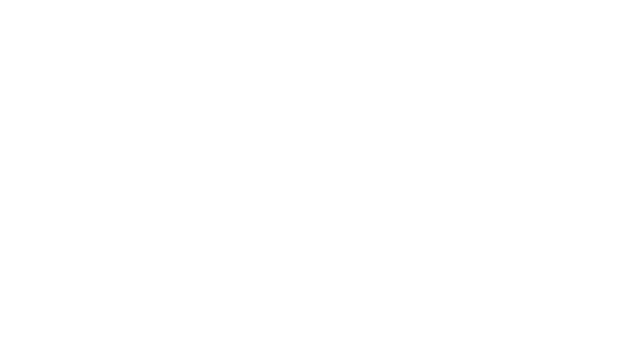
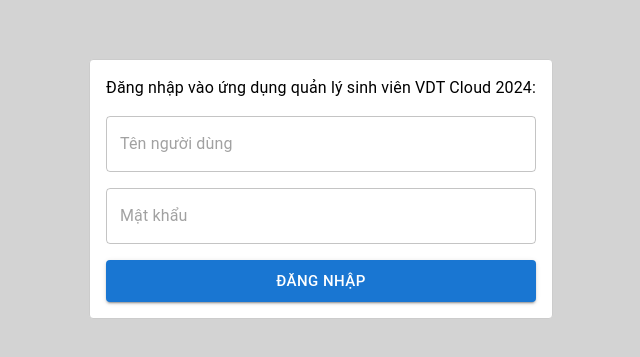
Before and after one commit to HieuNT-2306/cloud_midterm_web, a React (Create React App) app: page /login in a window 1280 px wide. Before the commit this address had no page. Shown: the part 211-568 px from the top of the page, without its empty margins (319-959 px from the left). Built offline with nearby package versions, Linux system fonts and the light colour scheme.

Commit message:
Thêm đăng nhập, đăng xuất, phân quyền, giới hạn truy cập

```diff
--- a/src/App.js
+++ b/src/App.js
@@ -1,12 +1,22 @@
 import { BrowserRouter, Routes, Route } from "react-router-dom";
 import User from './pages/user';
+import Login from "./pages/login";
+import ProtectedRoute from "./components/ProtectedRoutes";
 
 function App() {
   return (
     <div className="App">
       <BrowserRouter>
         <Routes>
-          <Route path="/" element={ <User />} />
+          <Route path="/login" element={ <Login/>} />
+          <Route
+            path="/"
+            element={
+              <ProtectedRoute>
+                <User />
+              </ProtectedRoute>
+            }
+          />
         </Routes>
       </BrowserRouter>
     </div>
--- /dev/null
+++ b/src/components/ProtectedRoutes.jsx
@@ -0,0 +1,19 @@
+import React from 'react';
+import { Navigate } from 'react-router-dom';
+import { useSelector } from 'react-redux';
+
+const ProtectedRoute = ({ children, role }) => {
+  const { user } = useSelector((state) => state.user);
+
+  if (!user) {
+    return <Navigate to="/login" />;
+  }
+
+  if (role && user.role !== role) {
+    return <Navigate to="/" />;
+  }
+
+  return children;
+};
+
+export default ProtectedRoute;
--- a/src/helper/apiClient.js
+++ b/src/helper/apiClient.js
@@ -1,8 +1,18 @@
 import { fetchBaseQuery } from '@reduxjs/toolkit/query/react';
 import log from './logger'
 
+export function getCookie(name) {
+  const value = `; ${document.cookie}`;
+  const parts = value.split(`; ${name}=`);
+  if (parts.length === 2) return parts.pop().split(';').shift();
+}
+
 const customBaseQuery = fetchBaseQuery({
   baseUrl: process.env.REACT_APP_API_URL,
+  credentials: 'include',
+  prepareHeaders: (headers, { getState }) => {
+    return headers;
+  }
 });
 
 const baseQueryWithLogging = async (args, api, extraOptions) => {
--- a/src/index.js
+++ b/src/index.js
@@ -7,10 +7,12 @@ import globalReducer from './state'
 import { Provider } from 'react-redux';
 import { setupListeners } from '@reduxjs/toolkit/query';
 import { api } from './state/api';
+import userReducer from './state/userSlice';
 
 const store = configureStore({
   reducer: {
     global: globalReducer,
+    user: userReducer,
     [api.reducerPath]: api.reducer,
   },
   middleware: (getDefault) => getDefault().concat(api.middleware),
--- /dev/null
+++ b/src/pages/login/index.jsx
@@ -0,0 +1,101 @@
+import React, { useState } from 'react';
+import { useNavigate } from 'react-router-dom';
+import { useDispatch } from 'react-redux';
+import { setUser } from '../../state/userSlice';
+import { useLoginUserMutation } from '../../state/api';
+import { Box, Grid, Typography } from '@mui/material';
+import { FormCustom } from '../../components/Useform';
+import CustomInput from '../../components/controls/CustomInput';
+import CustomButton from '../../components/controls/CustomButton';
+import Notification from '../../components/Notification';
+
+function Login() {
+    const [username, setUsername] = useState('');
+    const [password, setPassword] = useState('');
+    const [notify, setNotify] = useState({ isOpen: false, message: '', type: '' });
+    const navigate = useNavigate();
+    const dispatch = useDispatch();
+    const [loginUser, { isLoading }] = useLoginUserMutation();
+
+    const handleLogin = async (e) => {
+        e.preventDefault();
+        try {
+            const response = await loginUser({ username, password }).unwrap();
+            const { token, user } = response;
+            document.cookie = `token=${token};path=/;`;
+            dispatch(setUser(user));
+            navigate('/');
+        } catch (error) {
+            const status = error.status;
+            if (status === 401) {
+                setNotify({
+                    isOpen: true,
+                    message: 'Tài khoản hoặc mật khẩu của bạn chưa đúng!',
+                    type: 'error'
+                })
+            }
+            if (status === 409) {
+                setNotify({
+                    isOpen: true,
+                    message: 'Bạn đã vượt quá giới hạn 10 yêu cầu/phút, xin vui lòng thử lại sau',
+                    type: 'error'
+                })
+            }
+        }
+    };
+
+    return (
+        <Box
+            sx={{
+                display: 'flex',
+                justifyContent: 'center',
+                alignItems: 'center',
+                height: '100vh',
+                backgroundColor: '#D3D3D3',
+            }}
+        >
+            <FormCustom
+                onSubmit={handleLogin}
+            >
+                <Box
+                    sx={{
+                        display: 'flex',
+                        flexDirection: 'column',
+                        gap: 2,
+                        padding: 2,
+                        border: '1px solid #ccc',
+                        borderRadius: 1,
+                        backgroundColor: '#fff',
+                    }}
+                >
+                    <Typography>
+                        Đăng nhập vào ứng dụng quản lý sinh viên VDT Cloud 2024:
+                    </Typography>
+                    <CustomInput
+                        type="text"
+                        value={username}
+                        onChange={(e) => setUsername(e.target.value)}
+                        placeholder="Tên người dùng"
+                    />
+                    <CustomInput
+                        type="password"
+                        value={password}
+                        onChange={(e) => setPassword(e.target.value)}
+                        placeholder="Mật khẩu"
+                    />
+                    <CustomButton
+                        type="submit"
+                        text="Đăng nhập"
+                        disabled={isLoading}
+                    />
+                </Box>
+            </FormCustom>
+            <Notification
+                notify={notify}
+                setNotify={setNotify}
+            />
+        </Box>
+    );
+}
+
+export default Login;
--- a/src/state/api.js
+++ b/src/state/api.js
@@ -25,11 +25,19 @@ export const api = createApi({
             }),
             invalidatesTags: ['User']
         }),
+        loginUser: builder.mutation({
+            query: (credential) => ({
+                url: `auth/login`,
+                method: 'POST',
+                body: credential
+            })
+        }),
     })
 })
 
 export const {
     useGetUserQuery,
     useDeleteUserMutation,
-    usePostUserMutation
+    usePostUserMutation,
+    useLoginUserMutation
 } = api;
--- /dev/null
+++ b/src/state/userSlice.js
@@ -0,0 +1,21 @@
+// src/state/userSlice.js
+import { createSlice } from '@reduxjs/toolkit';
+
+const userSlice = createSlice({
+  name: 'user',
+  initialState: {
+    user: null,
+  },
+  reducers: {
+    setUser: (state, action) => {
+      state.user = action.payload;
+    },
+    clearUser(state) {
+        state.user = null;
+    },
+  },
+});
+
+export const { setUser, logout, clearUser } = userSlice.actions;
+export const selectUser = (state) => state.user.user;
+export default userSlice.reducer;
```
Also changed, not shown: src/pages/user/index.jsx (+78 -12 lines), 1 other file (tests, documents, lock files or other folders).
